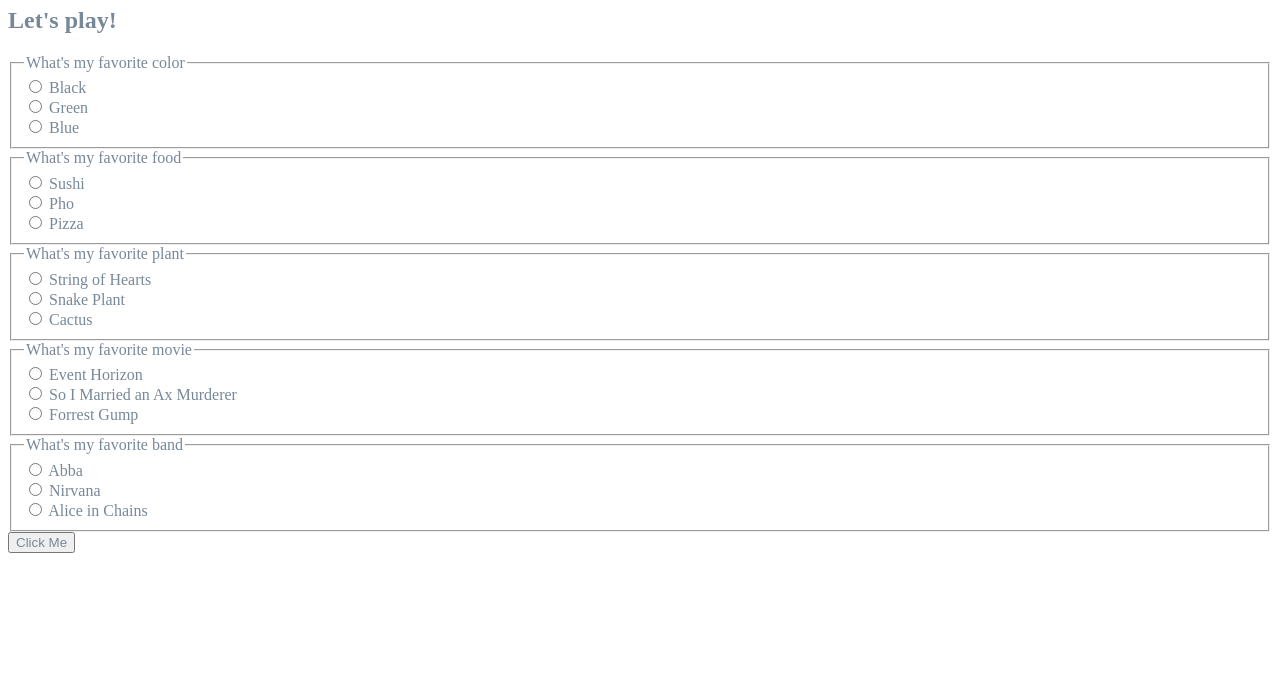
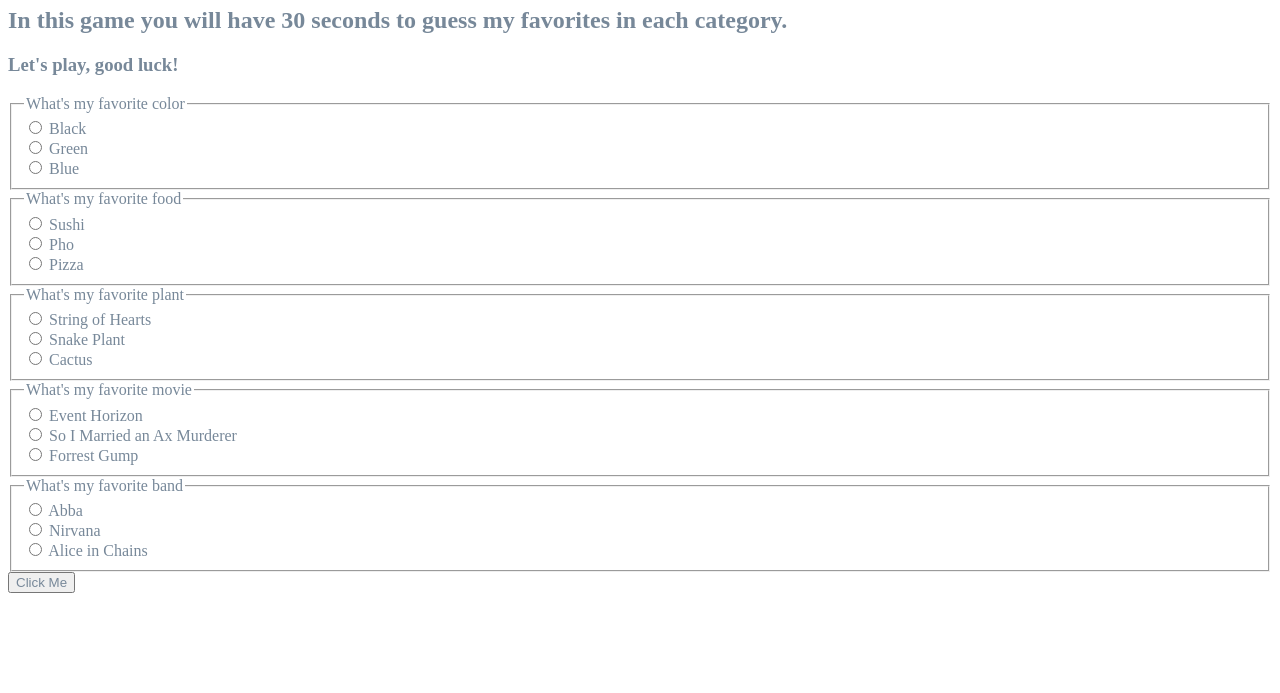
Before and after one commit to sarahrgrosse/TriviaGame, a plain HTML site: page index.html in a window 1280 px wide. Shown: the part 107-800 px from the top of the page. Drawn offline with nearby package versions, Linux system fonts and the light colour scheme.

Commit message:
small changes to html

```diff
--- a/index.html
+++ b/index.html
@@ -22,7 +22,8 @@
     <p id="timer"></p>
     <p id="result"></p>
     <h1>Sarah's Totally Trivial Trivia</h1>
-    <h2>Let's play!</h2>
+    <h2>In this game you will have 30 seconds to guess my favorites in each category.</h2>
+    <h3>Let's play, good luck!</h3>
     <form id="quiz">
         <fieldset form="quiz">
             <legend>What's my favorite color</legend>
```
